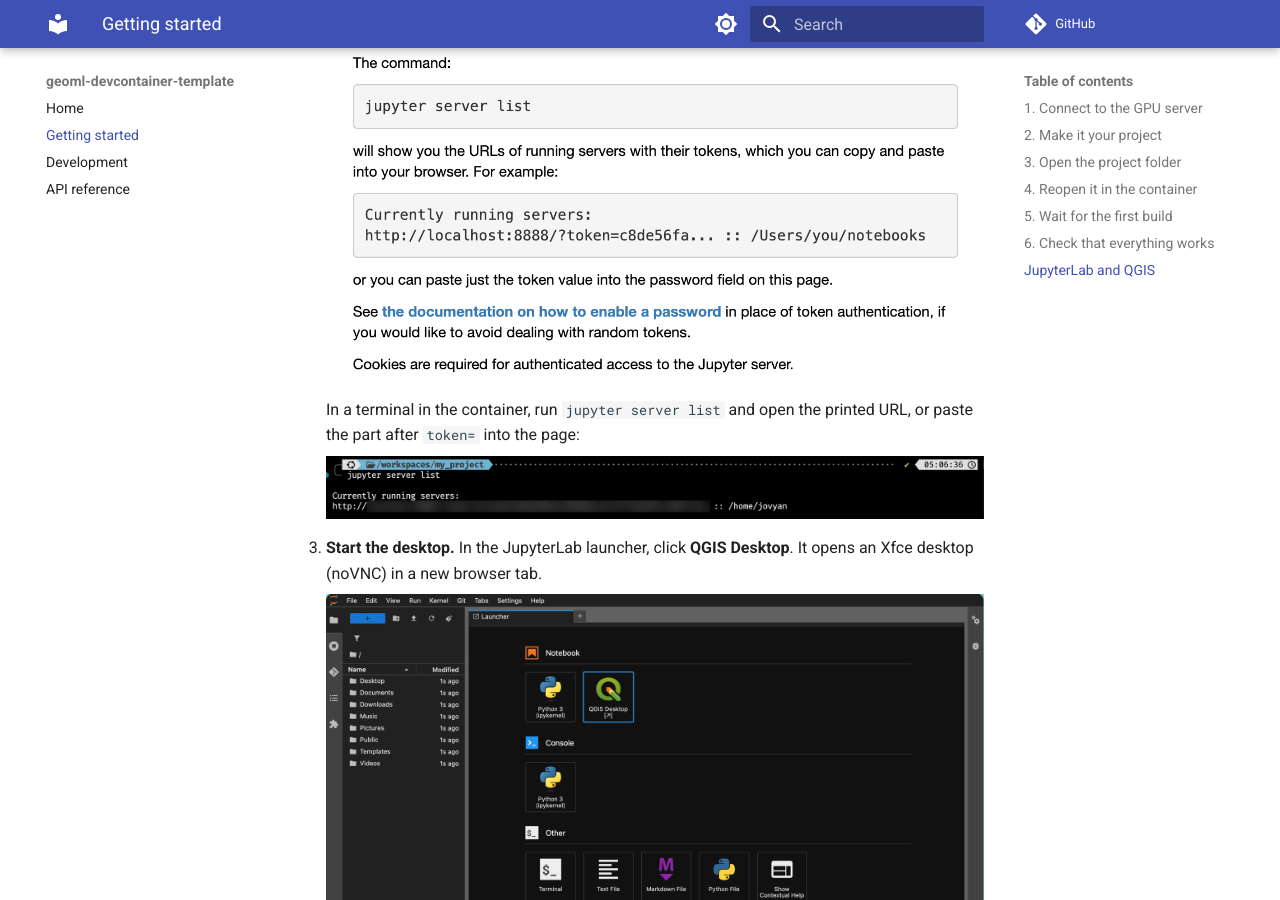
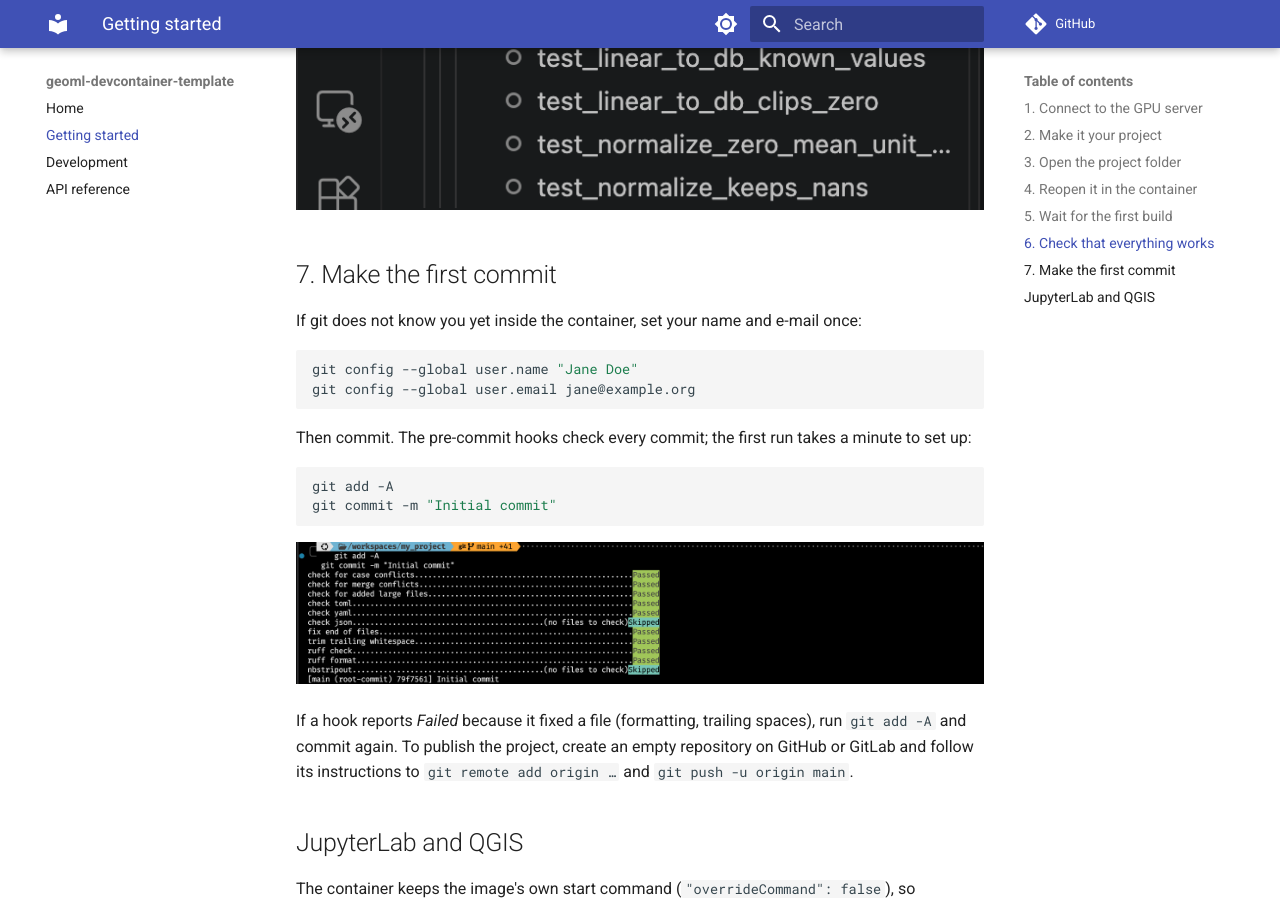
Before and after one commit to IslamAlam/geoml-devcontainer-template, an MkDocs documentation site: the page built from docs/getting-started.md, in a window 1280 px wide and 900 px high, scrolled down 4581 px. Built offline with MkDocs 1.6.1 and Material for MkDocs 9.7.7, drawn with Linux system fonts in a browser that asks for light colours; comment, search, counter and statistics services are not loaded; some of the changed text lies outside the part shown.

Commit message:
Docs: container-ready, Testing panel and first-commit screenshots; git identity/signing help

````diff
--- a/docs/getting-started.md
+++ b/docs/getting-started.md
@@ -74,6 +74,8 @@ minutes; later starts take seconds. Lines with `Exit code 1` in the log are norm
 The container is ready when the status bar shows `Dev Container: my-project @ <server>` and the
 setup terminal ends with `Dev container ready. Try: make help`.
 
+![Container setup finished](img/06b-container-ready.png)
+
 ## 6. Check that everything works
 
 `make help` lists the available commands:
@@ -97,6 +99,32 @@ make check
 ```
 
 ![make test with coverage](img/09-make-test.png)
+
+You can also run and debug single tests from the **Testing** panel (flask icon in the left bar):
+
+![Testing panel with the discovered tests](img/09b-testing-panel.png)
+
+## 7. Make the first commit
+
+If git does not know you yet inside the container, set your name and e-mail once:
+
+```bash
+git config --global user.name "Jane Doe"
+git config --global user.email jane@example.org
+```
+
+Then commit. The pre-commit hooks check every commit; the first run takes a minute to set up:
+
+```bash
+git add -A
+git commit -m "Initial commit"
+```
+
+![First commit with all pre-commit checks passing](img/15-first-commit-pre-commit.png)
+
+If a hook reports *Failed* because it fixed a file (formatting, trailing spaces), run
+`git add -A` and commit again. To publish the project, create an empty repository on GitHub or
+GitLab and follow its instructions to `git remote add origin …` and `git push -u origin main`.
 
 ## JupyterLab and QGIS
 
````
Also changed, not shown: README.md (+30 -0 lines), docs/img/06b-container-ready.png (added), docs/img/09b-testing-panel.png (added), docs/img/15-first-commit-pre-commit.png (added), 1 other file.
